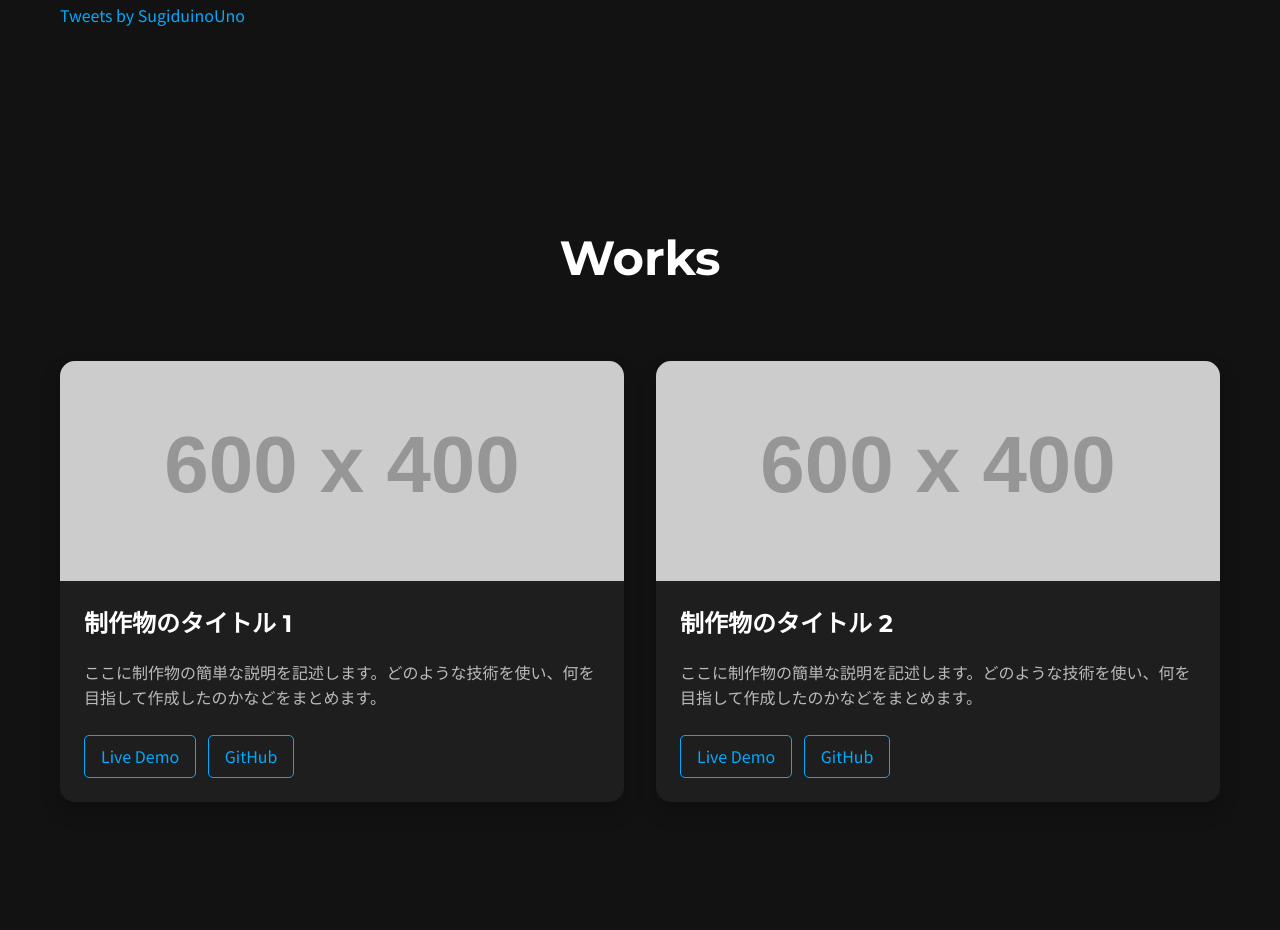
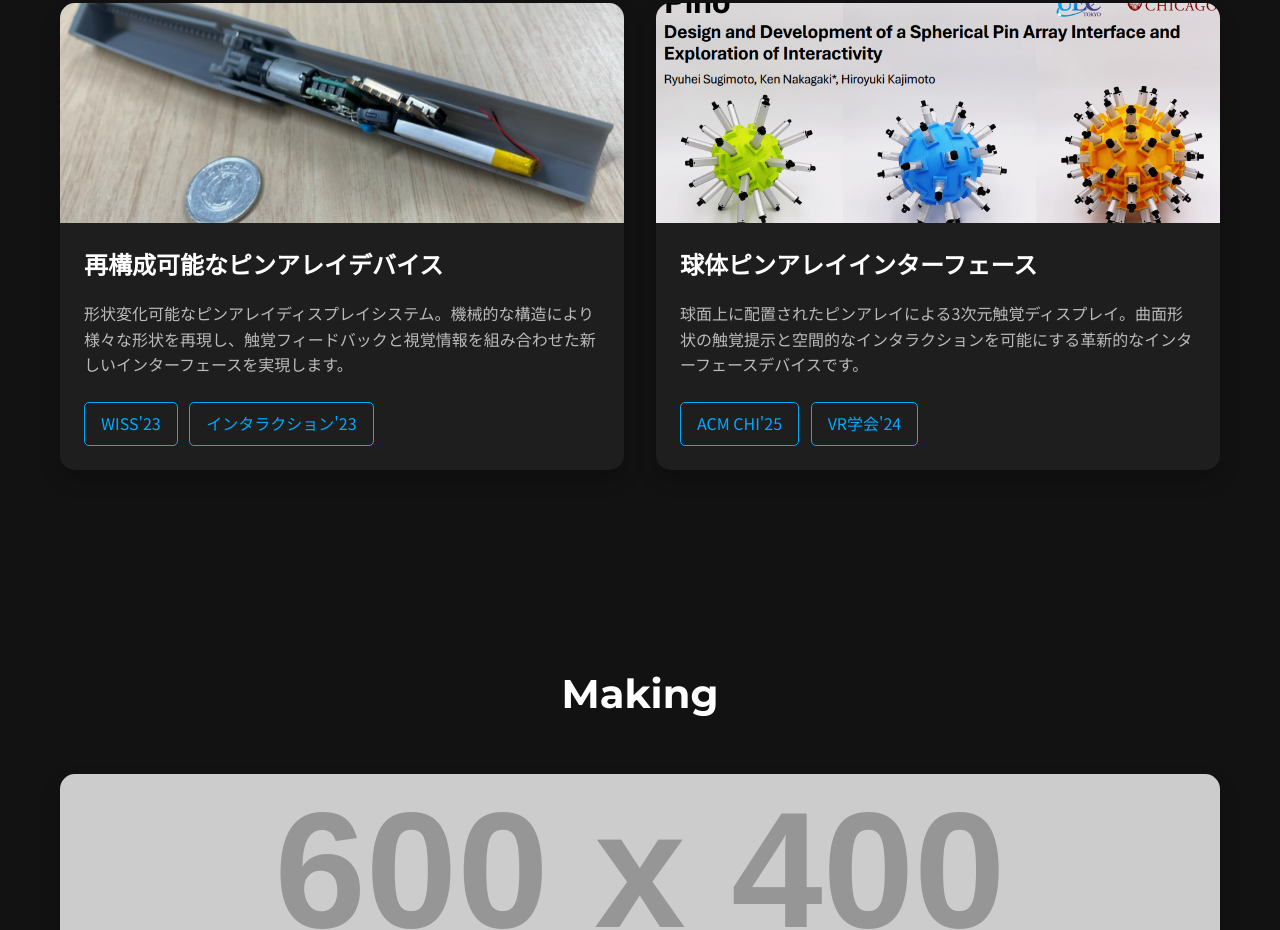
Before and after one commit to sugimoto-git/sugimoto-git.github.io, a plain HTML site: page index.html in a window 1280 px wide. Shown: the part 1034-1964 px from the top of the page. Drawn offline with Linux system fonts and the light colour scheme; placeholder pictures from the web are drawn by us.

Commit message:
third commit(w)

```diff
--- a/index.html
+++ b/index.html
@@ -16,9 +16,9 @@
             <a href="#" class="logo">Sugiduino</a>
             <nav>
                 <ul>
-                    <li><a href="#recent-activity">Recent Activity</a></li>
                     <li><a href="#works">Works</a></li>
                     <li><a href="#making">Making</a></li>
+                    <li><a href="#recent-activity">Recent Activity</a></li>
                     <li><a href="#contact">Contact</a></li>
                 </ul>
             </nav>
@@ -33,38 +33,31 @@
             </div>
         </section>
 
-        <section id="recent-activity">
-            <div class="container">
-                <h2>Recent Activity</h2>
-                <a class="twitter-timeline" data-height="600" data-theme="dark" href="https://twitter.com/SugiduinoUno?ref_src=twsrc%5Etfw">Tweets by SugiduinoUno</a> <script async src="https://platform.twitter.com/widgets.js" charset="utf-8"></script>
-            </div>
-        </section>
-
         <section id="works">
             <div class="container">
                 <h2>Works</h2>
                 <div class="works-grid">
                     <!-- 制作物カード 1 -->
                     <div class="card">
-                        <img src="https://placehold.co/600x400/333/FFF?text=Project+1" alt="制作物1の画像">
+                        <img src="photo/photo1.png" alt="再構成可能なピンアレイデバイスの画像">
                         <div class="card-content">
-                            <h3>制作物のタイトル 1</h3>
-                            <p>ここに制作物の簡単な説明を記述します。どのような技術を使い、何を目指して作成したのかなどをまとめます。</p>
+                            <h3>再構成可能なピンアレイデバイス</h3>
+                            <p>形状変化可能なピンアレイディスプレイシステム。機械的な構造により様々な形状を再現し、触覚フィードバックと視覚情報を組み合わせた新しいインターフェースを実現します。</p>
                             <div class="card-links">
-                                <a href="#" target="_blank">Live Demo</a>
-                                <a href="#" target="_blank">GitHub</a>
+                                <a href="https://www.wiss.org/WISS2023Proceedings/data/3-C10.pdf" target="_blank">WISS'23</a>
+                                <a href="https://www.interaction-ipsj.org/proceedings/2023/data/pdf/2P-74.pdf" target="_blank">インタラクション'23</a>
                             </div>
                         </div>
                     </div>
                     <!-- 制作物カード 2 -->
                     <div class="card">
-                        <img src="https://placehold.co/600x400/333/FFF?text=Project+2" alt="制作物2の画像">
+                        <img src="photo/photo2.png" alt="球体ピンアレイインターフェースの画像">
                         <div class="card-content">
-                            <h3>制作物のタイトル 2</h3>
-                            <p>ここに制作物の簡単な説明を記述します。どのような技術を使い、何を目指して作成したのかなどをまとめます。</p>
+                            <h3>球体ピンアレイインターフェース</h3>
+                            <p>球面上に配置されたピンアレイによる3次元触覚ディスプレイ。曲面形状の触覚提示と空間的なインタラクションを可能にする革新的なインターフェースデバイスです。</p>
                             <div class="card-links">
-                                <a href="#" target="_blank">Live Demo</a>
-                                <a href="#" target="_blank">GitHub</a>
+                                <a href="https://dl.acm.org/doi/10.1145/3706599.3721179" target="_blank">ACM CHI'25</a>
+                                <a href="https://conference.vrsj.org/ac2024/program/doc/3E1-01.pdf" target="_blank">VR学会'24</a>
                             </div>
                         </div>
                     </div>
@@ -90,6 +83,13 @@
                 </div>
             </div>
         </section>
+
+        <section id="recent-activity">
+            <div class="container">
+                <h2>Recent Activity</h2>
+                <a class="twitter-timeline" data-height="600" data-theme="dark" href="https://twitter.com/SugiduinoUno?ref_src=twsrc%5Etfw">Tweets by SugiduinoUno</a>
+            </div>
+        </section>
     </main>
 
     <footer id="contact">
@@ -106,5 +106,6 @@
             <p class="copyright">&copy; 2025 Sugiduino. All Rights Reserved.</p>
         </div>
     </footer>
+    <script async src="https://platform.twitter.com/widgets.js" charset="utf-8"></script>
 </body>
 </html>
--- a/stylesheet.css
+++ b/stylesheet.css
@@ -129,12 +129,18 @@ header nav ul li a:hover::after {
 }
 
 #works h2,
-#recent-activity h2,
-#making h2 {
+#recent-activity h2 {
     text-align: center;
     font-family: var(--font-heading);
     font-size: 3rem;
     margin-bottom: 4rem;
+}
+
+#making h2 {
+    text-align: center;
+    font-family: var(--font-heading);
+    font-size: 2.5rem;
+    margin-bottom: 3rem;
 }
 
 .works-grid {
```
Also changed, not shown: photo/icon.png (added), photo/photo1.png (added), photo/photo2.png (added), 1 other file.
